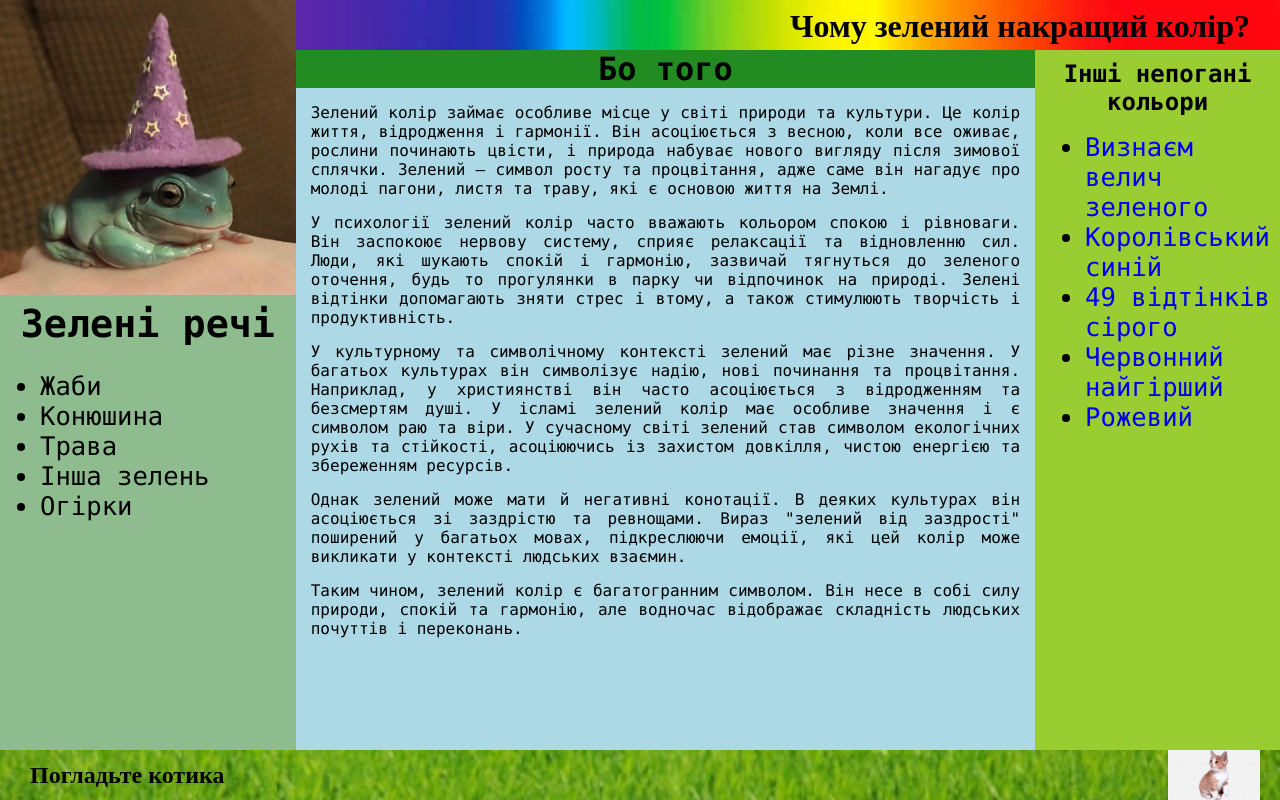
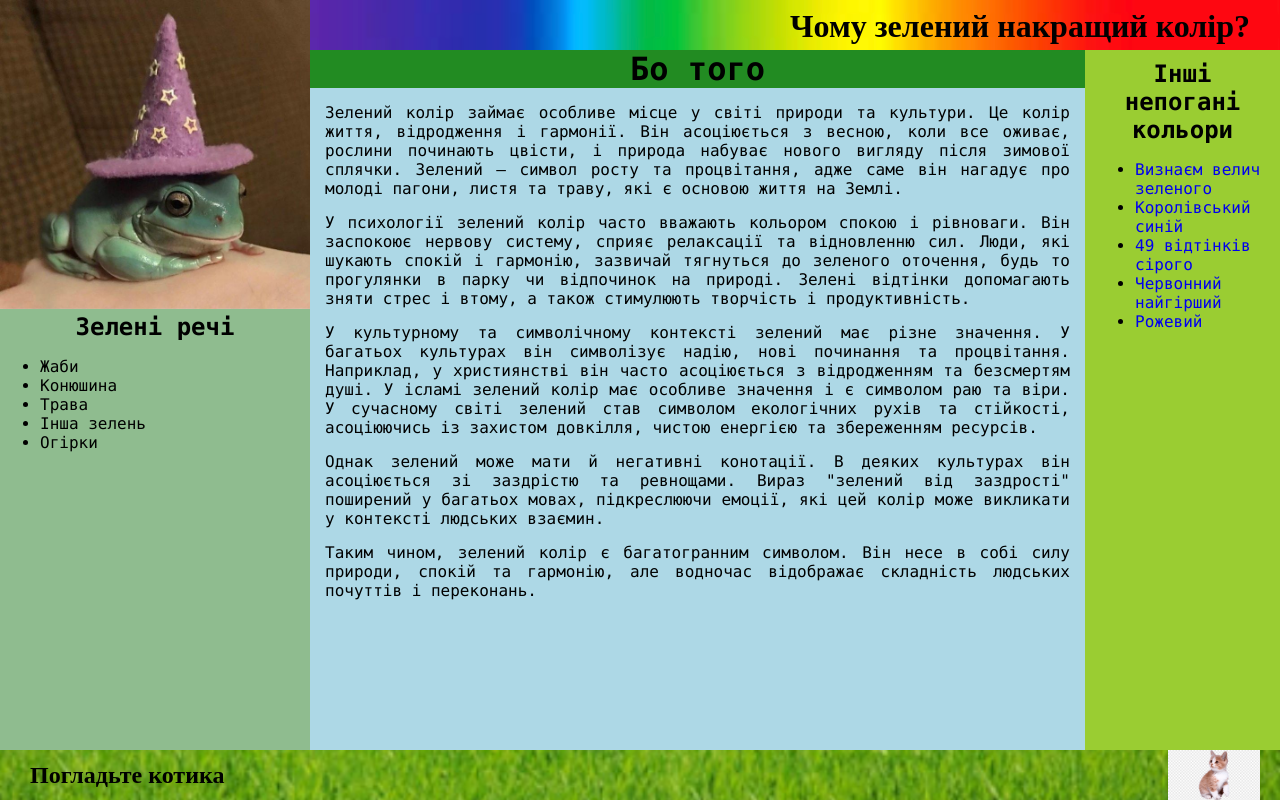
Before and after one commit to marerlini/marerlini.github.io, a plain HTML site: page index.html in a window 1280 px wide. Drawn offline with Linux system fonts and the light colour scheme.

Commit message:
норм ніби

```diff
--- a/style.css
+++ b/style.css
@@ -33,7 +33,6 @@ p{
     grid-row: span 2;
     overflow: hidden;
     overflow-y: auto;
-    font-size: 2vw;
 }
 .block_1 img{
     object-fit: cover;
@@ -60,11 +59,14 @@ p{
 
 .block_4{
     background-color: yellowgreen;
+    overflow: hidden;
+    overflow-y: auto;
+    min-width: 175px;
     padding: 10px;
 }
-.block_4 li{
-    font-size: 2vw;
-}
+/*.block_4 li{*/
+/*    font-size: 2vw;*/
+/*}*/
 
 .block_3{
     background-color: forestgreen;
```
